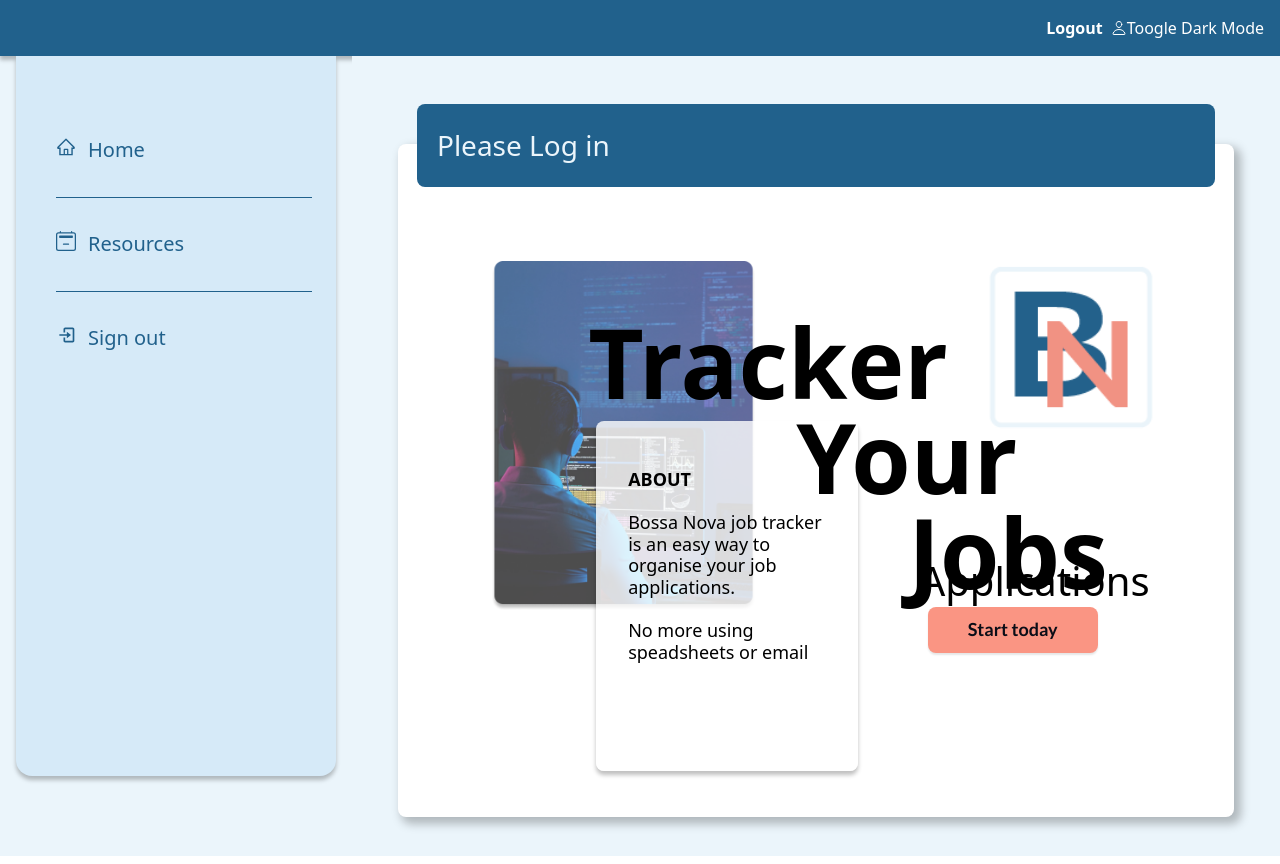
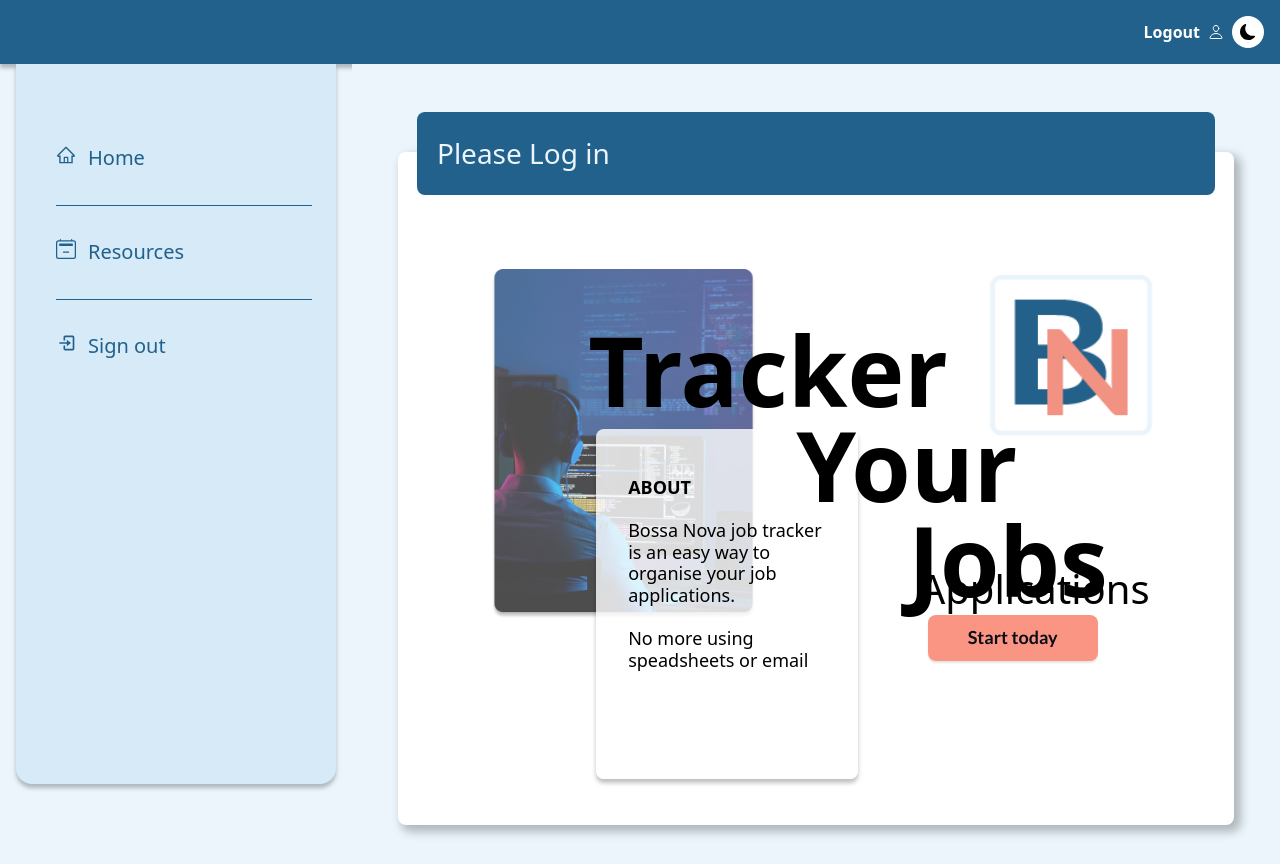
Before and after one commit to SchoolOfCode/final-project-repo-bossa-nova, a React (Create React App) app: page / in a window 1280 px wide. Built offline with nearby package versions, Linux system fonts and the light colour scheme; a web font is replaced by a local one.

Commit message:
dark mode done

```diff
--- a/src/Components/App/App.js
+++ b/src/Components/App/App.js
@@ -5,6 +5,8 @@ import Sidebar from "../LayoutComponents/Sidebar";
 import Hero from "../Hero";
 // import "./App.css";
 import React, { useState } from "react";
+
+import { ThemeProvider } from "../DarkMode/themeContext";
 
 export const pageWrapper = React.createContext();
 
@@ -16,6 +18,7 @@ function App() {
   });
 
   return (
+    <ThemeProvider>
       <pageWrapper.Provider value={{ pageState, setPageState }}>
         <div className="bg-blueWhite dark:bg-darkBg">
           <Header className="sticky min-h-[12vh]" />
@@ -26,6 +29,7 @@ function App() {
           {/* <Footer /> */}
         </div>
       </pageWrapper.Provider>
+    </ThemeProvider>
   );
 }
 
--- /dev/null
+++ b/src/Components/DarkMode/themeContext.js
@@ -0,0 +1,44 @@
+import React from "react";
+
+const getInitialTheme = () => {
+  if (typeof window !== "undefined" && window.localStorage) {
+    const storedPrefs = window.localStorage.getItem("current-theme");
+    if (typeof storedPrefs === "string") {
+      return storedPrefs;
+    }
+    if (window.matchMedia("(prefers-color-scheme: dark)").matches) {
+      return "dark";
+    }
+  }
+  return "light";
+};
+
+export const ThemeContext = React.createContext();
+
+export const ThemeProvider = ({ initialTheme, children }) => {
+  const [theme, setTheme] = React.useState(getInitialTheme);
+
+  const checkTheme = (existing) => {
+    const root = window.document.documentElement;
+    const isDark = existing === "dark";
+
+    root.classList.remove(isDark ? "light" : "dark");
+    root.classList.add(existing);
+
+    localStorage.setItem("current-theme", existing);
+  };
+
+  if (initialTheme) {
+    checkTheme(initialTheme);
+  }
+
+  React.useEffect(() => {
+    checkTheme(theme);
+  }, [theme]);
+
+  return (
+    <ThemeContext.Provider value={{ theme, setTheme }}>
+      {children}
+    </ThemeContext.Provider>
+  );
+};
--- /dev/null
+++ b/src/Components/DarkMode/toggle.js
@@ -0,0 +1,30 @@
+import React from "react";
+import { ThemeContext } from "./themeContext";
+import { BsFillMoonFill } from "react-icons/bs";
+import { BsFillSunFill } from "react-icons/bs";
+
+const Toggle = () => {
+  const { theme, setTheme } = React.useContext(ThemeContext);
+
+  return (
+    <div>
+      {theme === "dark" ? (
+        <button
+          onClick={() => setTheme(theme === "dark" ? "light" : "dark")}
+          className="bg-white p-2 text-lg rounded-full cursor-pointer "
+        >
+          <BsFillSunFill />
+        </button>
+      ) : (
+        <button
+          onClick={() => setTheme(theme === "dark" ? "light" : "dark")}
+          className=" bg-white p-2 text-lg rounded-full cursor-pointer "
+        >
+          <BsFillMoonFill />
+        </button>
+      )}
+    </div>
+  );
+};
+
+export default Toggle;
--- a/src/Components/LayoutComponents/Header/index.js
+++ b/src/Components/LayoutComponents/Header/index.js
@@ -1,32 +1,17 @@
-import React, { useContext } from "react";
+import React from "react";
 import "../../../index.css";
 import LogoutButton from "../../LogoutButton";
 import { IoPersonOutline } from "react-icons/io5";
-import { pageWrapper } from "../../App/App";
-import { pink } from "@mui/material/colors";
+import Toggle from "../../DarkMode/toggle";
 
 function Header() {
-  const { pageState, setPageState } = useContext(pageWrapper);
-
   return (
-    <nav
-      className={
-        pageState
-          ? "bg-mainBlue dark:bg-darkMainBlack p-4 shadow-sm"
-          : "bg-coral"
-      }
-    >
+    <nav className="bg-mainBlue dark:bg-darkMainBlack p-4 shadow-sm">
       <div className="flex space-b justify-end items-center">
         <LogoutButton className="text-white font-bold mx-2" text="Logout" />
-        <IoPersonOutline className="text-white " />
-        <button
-          className="text-white"
-          onClick={() =>
-            setPageState({ ...pageState, Toogle: !pageState.Toogle })
-          }
-        >
-          Toogle Dark Mode
-        </button>
+        <IoPersonOutline className="text-white mr-2 " />
+
+        <Toggle />
       </div>
     </nav>
   );
--- a/tailwind.config.js
+++ b/tailwind.config.js
@@ -1,5 +1,5 @@
 module.exports = {
-  darkMode: "media",
+  darkMode: "class",
 
   content: [
     "./src/**/*.{html,js}",
```
Lines whose indentation alone changed are shown as unchanged.
